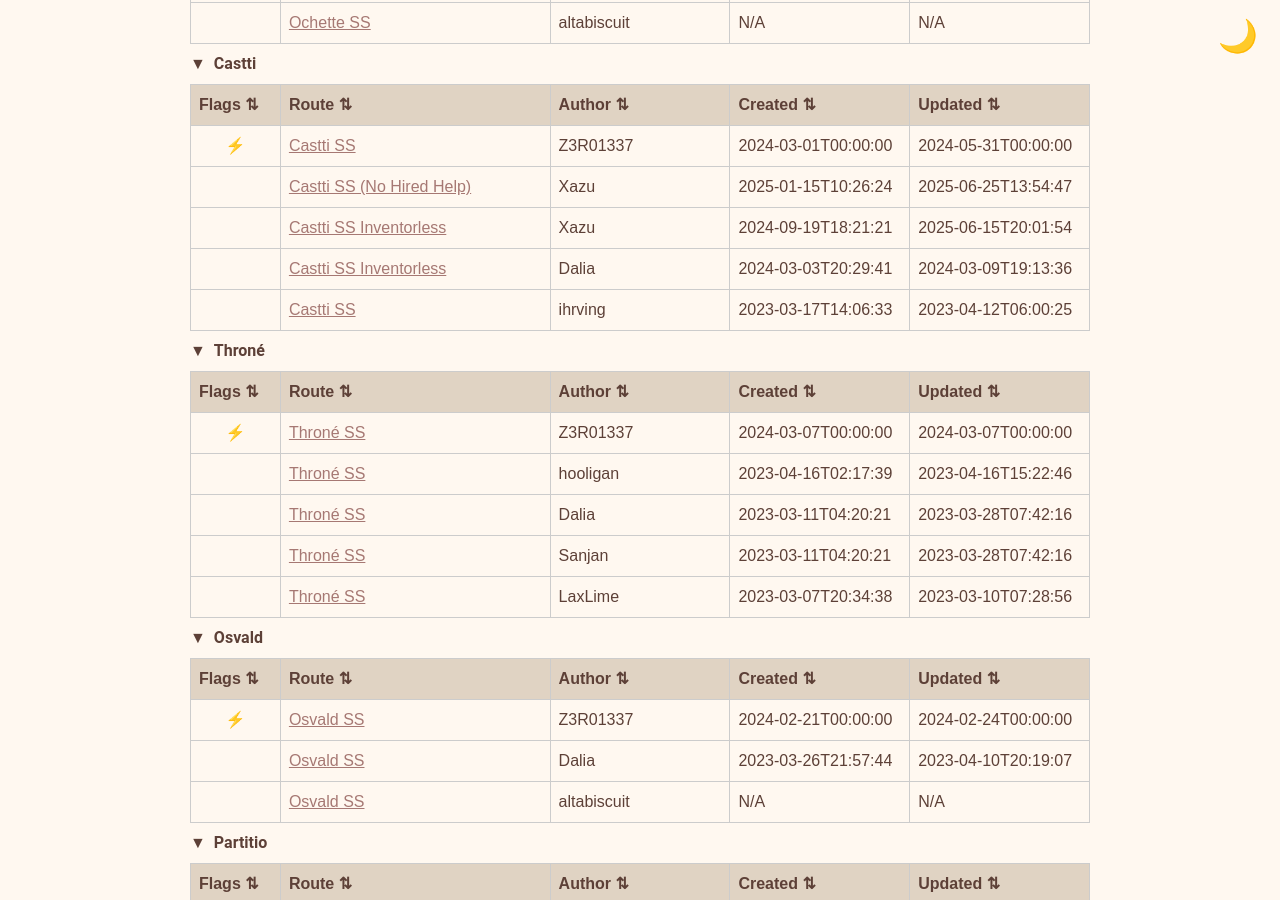
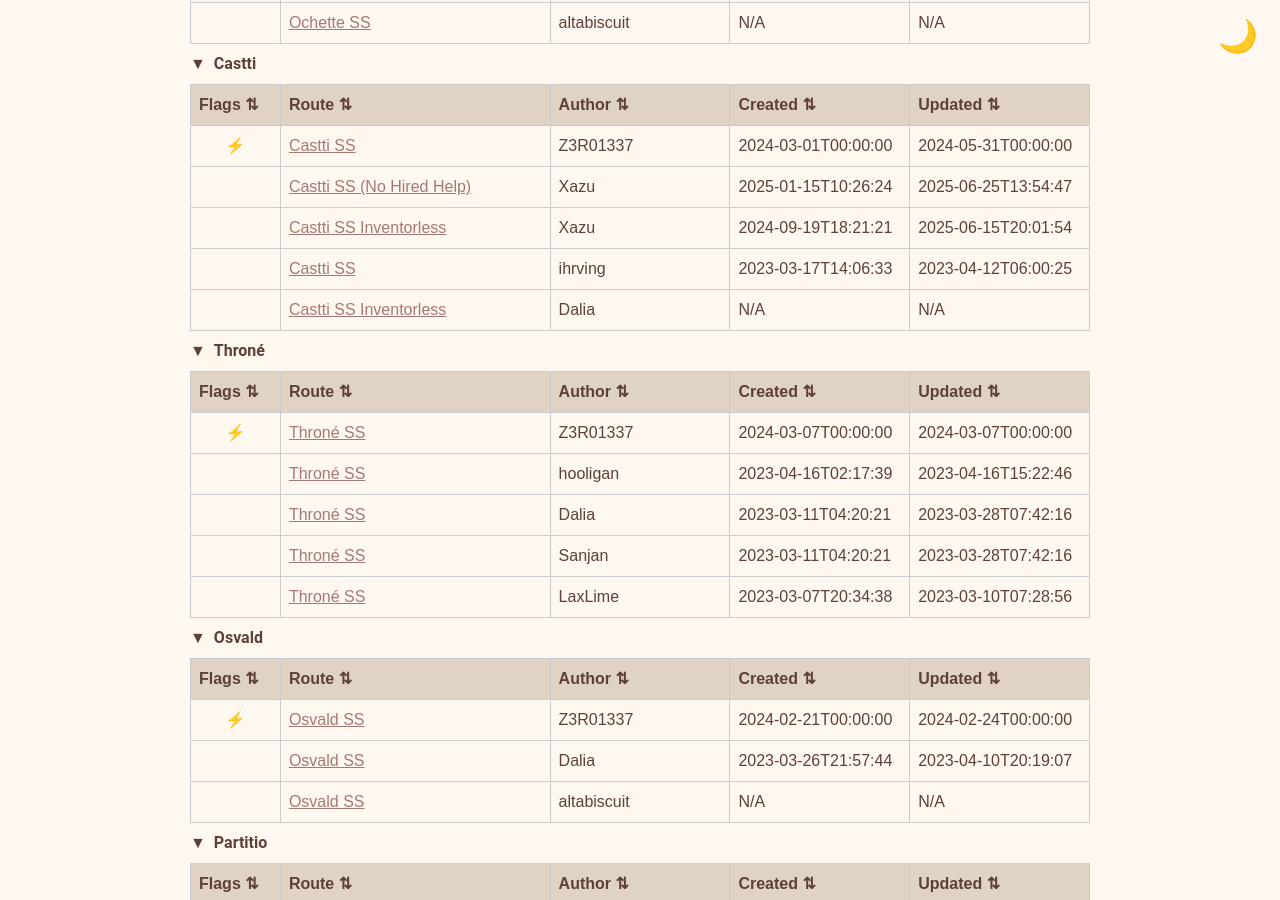
Before and after one commit to yetanotherf0rked/octopath2-stuff, a Jekyll site: the page built from index.html, in a window 1280 px wide and 900 px high, scrolled down 943 px. Built offline with Jekyll 4.4.1, drawn with Linux system fonts in a browser that asks for light colours.

```diff
--- a/_data/routes-with-timestamps.json
+++ b/_data/routes-with-timestamps.json
@@ -119,9 +119,9 @@
           "Title": "Castti SS Inventorless",
           "author": "Dalia",
           "link": "https://docs.google.com/document/d/1-4uhuADl1No7Ab9S9sqIGkNMS7xD79QmEkCC_p8134I/",
-          "created": "2024-03-03T20:29:41",
-          "updated": "2024-03-09T19:13:36",
-          "certainty": "high"
+          "created": null,
+          "updated": null,
+          "certainty": "low"
         },
         {
           "Title": "Castti SS",
```
